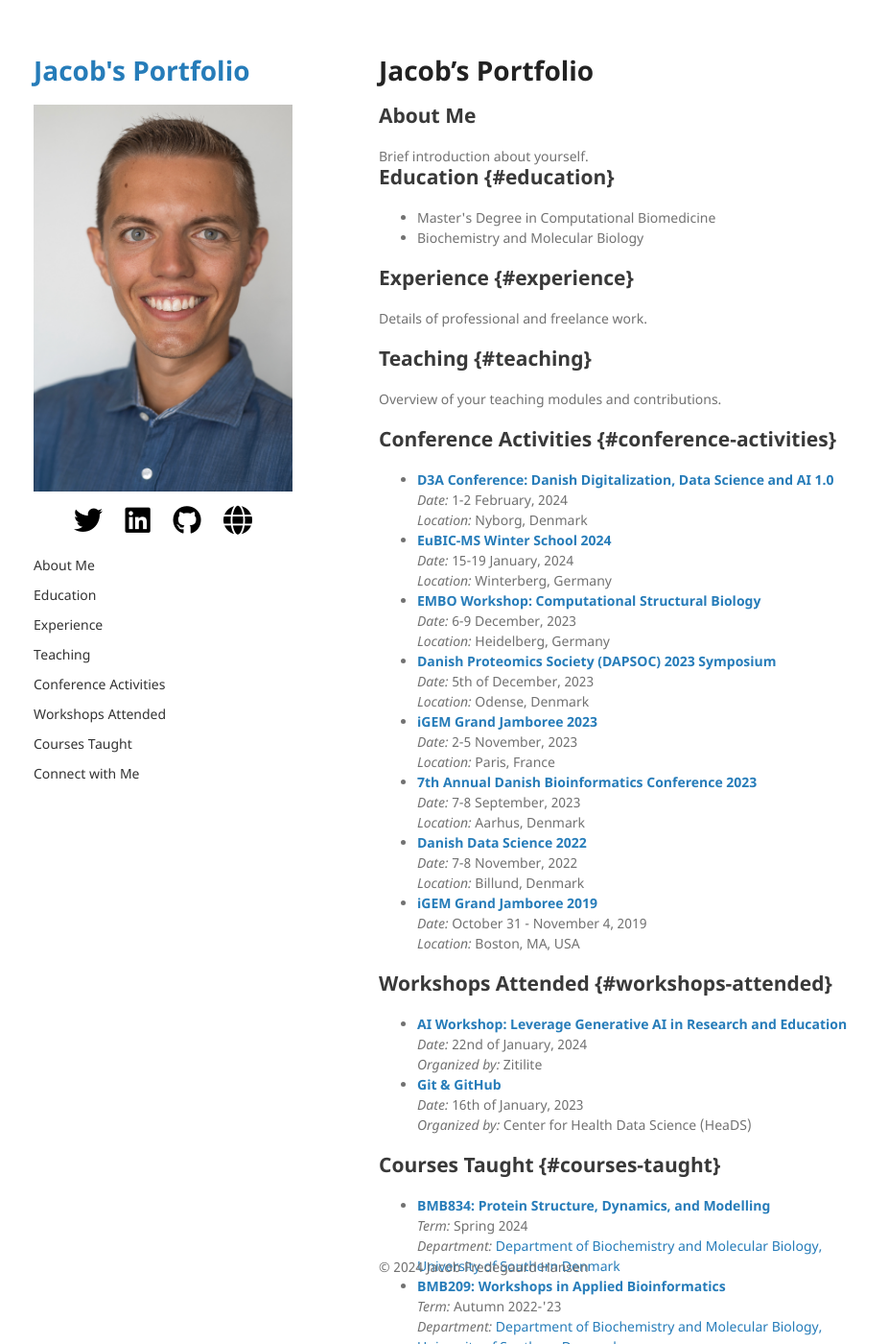
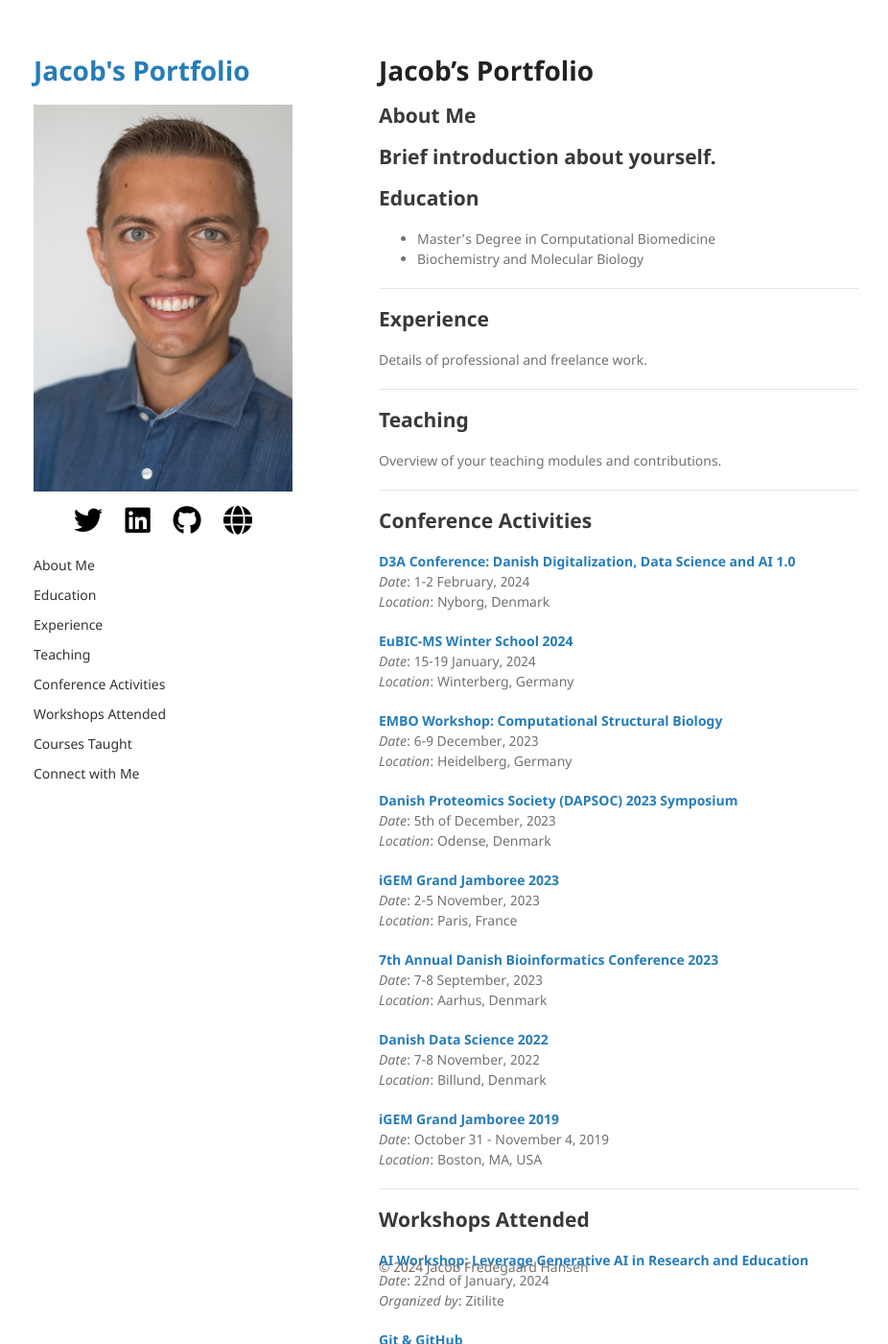
Before and after one commit to jacobfh1/jacobfh1.github.io, a Jekyll site: the page built from index.md, in a window 1280 px wide and 1400 px high. Shown: the whole window at 96% size, without its empty margins (175-1101 px from the left). Built offline with Jekyll 4.4.1, drawn with Linux system fonts in a browser that asks for light colours; nearby versions of some CDN libraries; some of the changed text lies outside the part shown.

Commit message:
Updated website

```diff
--- /dev/null
+++ b/_includes/fade-in-section.html
@@ -0,0 +1,7 @@
+<!-- _includes/fade-in-section.html -->
+<div class="fade-in-section">
+    <h2>{{ include.title }}</h2>
+    <div class="content">
+      {{ content }}
+    </div>
+  </div>
--- a/index.md
+++ b/index.md
@@ -6,113 +6,89 @@
 
 # Jacob's Portfolio
 
-<div class="fade-in-section">
-<h2 class="collapsible">About Me</h2>
-<div class="content">
-  Brief introduction about yourself.
-</div>
-</div>
 
-<div class="fade-in-section">
-<h2>Education {#education}</h2>
-<ul>
-  <li>Master's Degree in Computational Biomedicine</li>
-  <li>Biochemistry and Molecular Biology</li>
-</ul>
-</div>
+{% include fade-in-section.html title="About Me" %}
+Brief introduction about yourself.
+---
 
-<div class="fade-in-section">
-<h2>Experience {#experience}</h2>
-<p>Details of professional and freelance work.</p>
-</div>
 
-<div class="fade-in-section">
-<h2>Teaching {#teaching}</h2>
-<p>Overview of your teaching modules and contributions.</p>
-</div>
+{% include fade-in-section.html title="Education" %}
+- Master's Degree in Computational Biomedicine
+- Biochemistry and Molecular Biology
 
-<div class="fade-in-section">
-<h2>Conference Activities {#conference-activities}</h2>
-<ul>
-  <li>
-    <strong><a href="https://d3aconference.dk/">D3A Conference: Danish Digitalization, Data Science and AI 1.0</a></strong><br>
-    <em>Date:</em> 1-2 February, 2024<br>
-    <em>Location:</em> Nyborg, Denmark
-  </li>
-  <li>
-    <strong><a href="https://eubic-ms.org/">EuBIC-MS Winter School 2024</a></strong><br>
-    <em>Date:</em> 15-19 January, 2024<br>
-    <em>Location:</em> Winterberg, Germany
-  </li>
-  <li>
-    <strong><a href="https://www.embl.org/about/info/course-and-conference-office/events/csb23-01/#vf-tabs__section-overview">EMBO Workshop: Computational Structural Biology</a></strong><br>
-    <em>Date:</em> 6-9 December, 2023<br>
-    <em>Location:</em> Heidelberg, Germany
-  </li>
-  <li>
-    <strong><a href="https://dapsoc.org/">Danish Proteomics Society (DAPSOC) 2023 Symposium</a></strong><br>
-    <em>Date:</em> 5th of December, 2023<br>
-    <em>Location:</em> Odense, Denmark
-  </li>
-  <li>
-    <strong><a href="https://jamboree.igem.org/">iGEM Grand Jamboree 2023</a></strong><br>
-    <em>Date:</em> 2-5 November, 2023<br>
-    <em>Location:</em> Paris, France
-  </li>
-  <li>
-    <strong><a href="https://elixir-europe.org/about-us/who-we-are/nodes/denmark">7th Annual Danish Bioinformatics Conference 2023</a></strong><br>
-    <em>Date:</em> 7-8 September, 2023<br>
-    <em>Location:</em> Aarhus, Denmark
-  </li>
-  <li>
-    <strong><a href="https://ddsa.dk/">Danish Data Science 2022</a></strong><br>
-    <em>Date:</em> 7-8 November, 2022<br>
-    <em>Location:</em> Billund, Denmark
-  </li>
-  <li>
-    <strong><a href="https://jamboree.igem.org/">iGEM Grand Jamboree 2019</a></strong><br>
-    <em>Date:</em> October 31 - November 4, 2019<br>
-    <em>Location:</em> Boston, MA, USA
-  </li>
-</ul>
-</div>
+---
 
-<div class="fade-in-section">
-<h2>Workshops Attended {#workshops-attended}</h2>
-<ul>
-  <li>
-    <strong><a href="https://www.zitilite.com/">AI Workshop: Leverage Generative AI in Research and Education</a></strong><br>
-    <em>Date:</em> 22nd of January, 2024<br>
-    <em>Organized by:</em> Zitilite
-  </li>
-  <li>
-    <strong><a href="https://heads.ku.dk/">Git & GitHub</a></strong><br>
-    <em>Date:</em> 16th of January, 2023<br>
-    <em>Organized by:</em> Center for Health Data Science (HeaDS)
-  </li>
-</ul>
-</div>
+{% include fade-in-section.html title="Experience" %}
+Details of professional and freelance work.
 
-<div class="fade-in-section">
-<h2>Courses Taught {#courses-taught}</h2>
-<ul>
-  <li>
-    <strong><a href="https://odin.sdu.dk/sitecore/index.php?a=searchfagbesk&internkode=bmb834&lang=en">BMB834: Protein Structure, Dynamics, and Modelling</a></strong><br>
-    <em>Term:</em> Spring 2024<br>
-    <em>Department:</em> <a href="https://www.sdu.dk/en/om_sdu/institutter_centre/bmb_biokemi_og_molekylaer_biologi">Department of Biochemistry and Molecular Biology, University of Southern Denmark</a>
-  </li>
-  <li>
-    <strong><a href="https://odin.sdu.dk/sitecore/index.php?a=searchfagbesk&internkode=bmb209&lang=en">BMB209: Workshops in Applied Bioinformatics</a></strong><br>
-    <em>Term:</em> Autumn 2022-'23<br>
-    <em>Department:</em> <a href="https://www.sdu.dk/en/om_sdu/institutter_centre/bmb_biokemi_og_molekylaer_biologi">Department of Biochemistry and Molecular Biology, University of Southern Denmark</a>
-  </li>
-  <li>
-    <strong><a href="https://odin.sdu.dk/sitecore/index.php?a=searchfagbesk&internkode=bmb533&lang=en">BMB533: Molecular Biology and Protein Chemistry</a></strong><br>
-    <em>Term:</em> Autumn 2020-'21<br>
-    <em>Department:</em> <a href="https://www.sdu.dk/en/om_sdu/institutter_centre/bmb_biokemi_og_molekylaer_biologi">Department of Biochemistry and Molecular Biology, University of Southern Denmark</a>
-  </li>
-</ul>
-</div>
+---
+
+{% include fade-in-section.html title="Teaching" %}
+Overview of your teaching modules and contributions.
+
+---
+
+{% include fade-in-section.html title="Conference Activities" %}
+**[D3A Conference: Danish Digitalization, Data Science and AI 1.0](https://d3aconference.dk/)**
+_Date_: 1-2 February, 2024
+_Location_: Nyborg, Denmark
+
+**[EuBIC-MS Winter School 2024](https://eubic-ms.org/)**
+_Date_: 15-19 January, 2024
+_Location_: Winterberg, Germany
+
+**[EMBO Workshop: Computational Structural Biology](https://www.embl.org/about/info/course-and-conference-office/events/csb23-01/#vf-tabs__section-overview)**
+_Date_: 6-9 December, 2023
+_Location_: Heidelberg, Germany
+
+**[Danish Proteomics Society (DAPSOC) 2023 Symposium](https://dapsoc.org/)**
+_Date_: 5th of December, 2023
+_Location_: Odense, Denmark
+
+**[iGEM Grand Jamboree 2023](https://jamboree.igem.org/)**
+_Date_: 2-5 November, 2023
+_Location_: Paris, France
+
+**[7th Annual Danish Bioinformatics Conference 2023](https://elixir-europe.org/about-us/who-we-are/nodes/denmark)**
+_Date_: 7-8 September, 2023
+_Location_: Aarhus, Denmark
+
+**[Danish Data Science 2022](https://ddsa.dk/)**
+_Date_: 7-8 November, 2022
+_Location_: Billund, Denmark
+
+**[iGEM Grand Jamboree 2019](https://jamboree.igem.org/)**
+_Date_: October 31 - November 4, 2019
+_Location_: Boston, MA, USA
+
+---
+
+
+{% include fade-in-section.html title="Workshops Attended" %}
+**[AI Workshop: Leverage Generative AI in Research and Education](https://www.zitilite.com/)**
+_Date_: 22nd of January, 2024
+_Organized by_: Zitilite
+
+**[Git & GitHub](https://heads.ku.dk/)**
+_Date_: 16th of January, 2023
+_Organized by_: Center for Health Data Science (HeaDS)
+
+---
+
+{% include fade-in-section.html title="Courses Taught" %}
+**[BMB834: Protein Structure, Dynamics, and Modelling](https://odin.sdu.dk/sitecore/index.php?a=searchfagbesk&internkode=bmb834&lang=en)**
+_Term_: Spring 2024
+_Department_: [Department of Biochemistry and Molecular Biology, University of Southern Denmark](https://www.sdu.dk/en/om_sdu/institutter_centre/bmb_biokemi_og_molekylaer_biologi)
+
+**[BMB209: Workshops in Applied Bioinformatics](https://odin.sdu.dk/sitecore/index.php?a=searchfagbesk&internkode=bmb209&lang=en)**
+_Term_: Autumn 2022-'23
+_Department_: [Department of Biochemistry and Molecular Biology, University of Southern Denmark](https://www.sdu.dk/en/om_sdu/institutter_centre/bmb_biokemi_og_molekylaer_biologi)
+
+**[BMB533: Molecular Biology and Protein Chemistry](https://odin.sdu.dk/sitecore/index.php?a=searchfagbesk&internkode=bmb533&lang=en)**
+_Term_: Autumn 2020-'21
+_Department_: [Department of Biochemistry and Molecular Biology, University of Southern Denmark](https://www.sdu.dk/en/om_sdu/institutter_centre/bmb_biokemi_og_molekylaer_biologi)
+
+---
 
 <footer>
 <p>&copy; 2024 Jacob Fredegaard Hansen</p>
```
